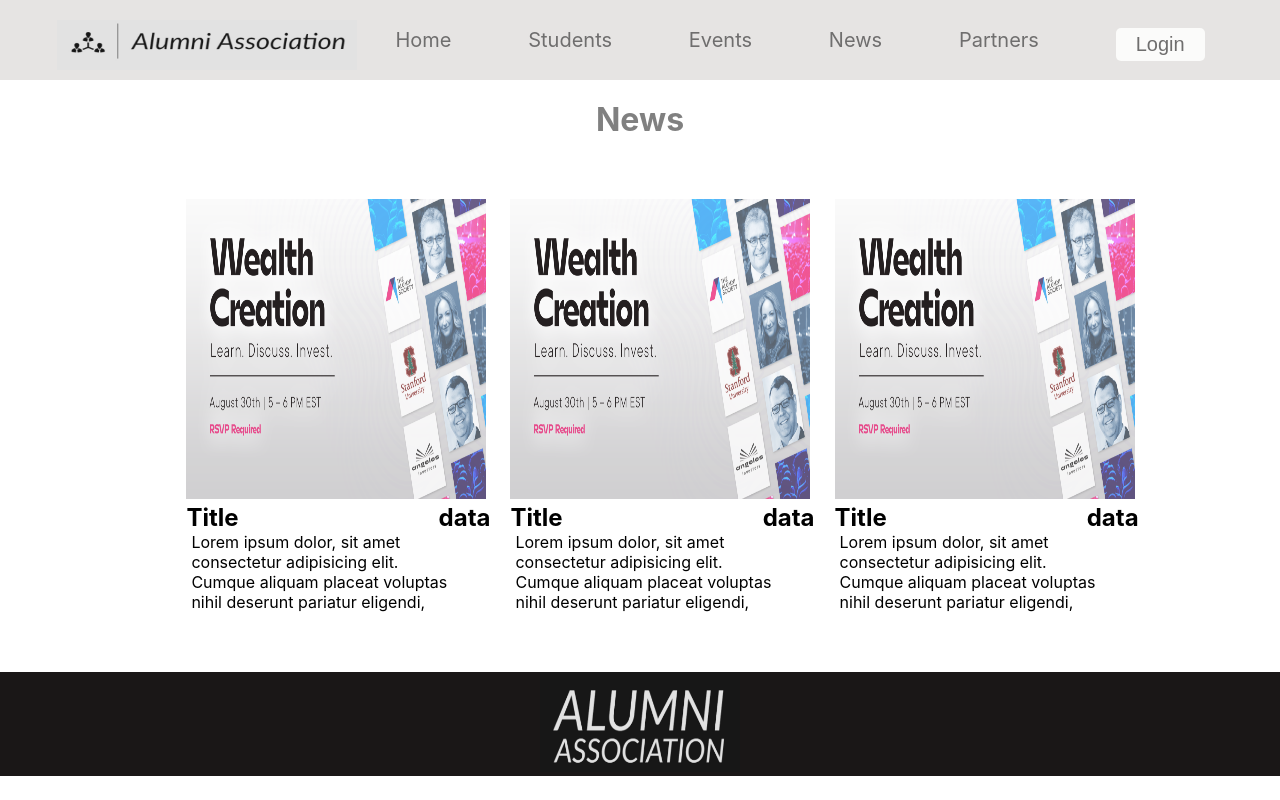
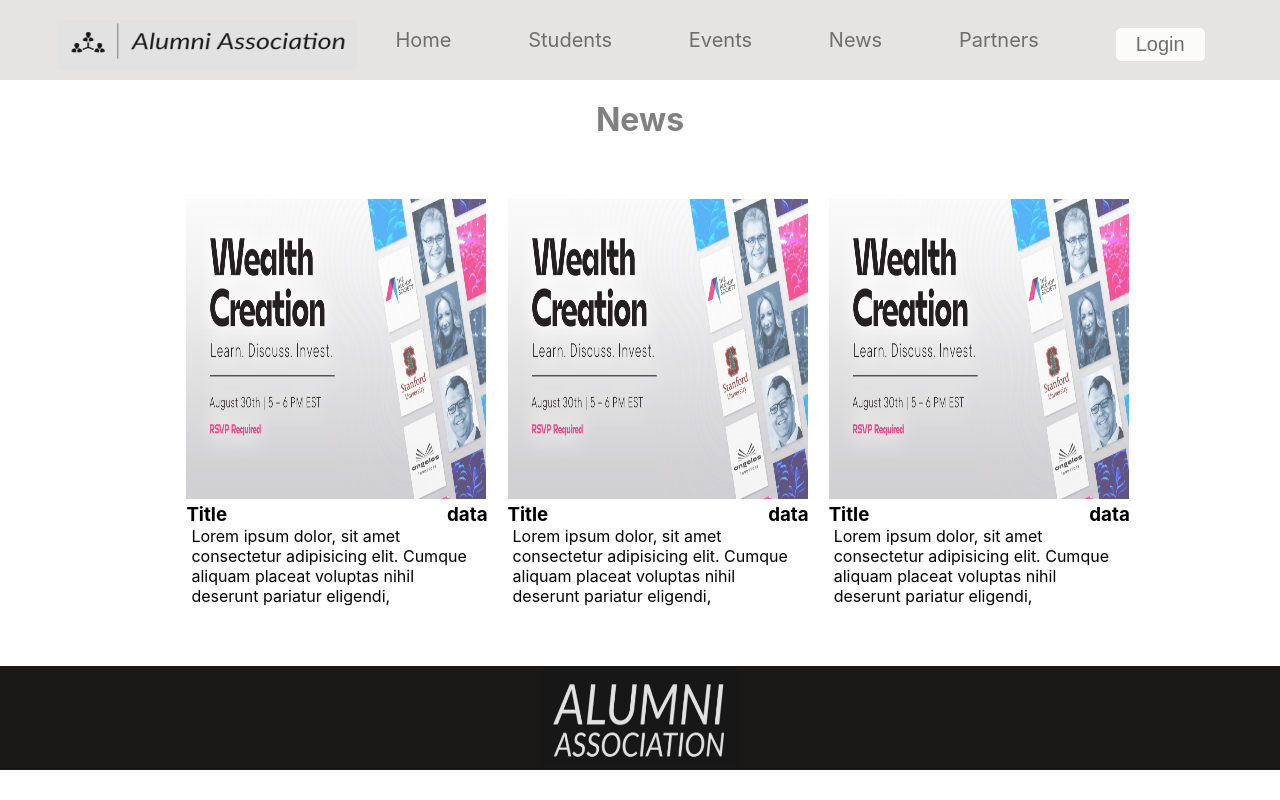
Before and after one commit to Sherifzade-Bajrami/AlumniFront1, a React (Create React App) app: page /news in a window 1280 px wide. Built offline with nearby package versions, Linux system fonts and the light colour scheme.

Commit message:
edited news

```diff
--- a/src/views/News.jsx
+++ b/src/views/News.jsx
@@ -12,44 +12,22 @@
        }}>
         <div >
         <img src={require('./img/news.png')} height={'300'} width={'300'} alt='' className="img-h"/>
-        <h1 style={{
-            paddingLeft:"20px"
-        }}
-        >Title
-        <span style={{paddingLeft:"200px"}}>data</span>
-        </h1>
-        <p style={{
-            width:"80%",
-            paddingLeft:"25px"
-        }}>Lorem ipsum dolor, sit amet consectetur adipisicing elit. Cumque aliquam placeat
+        <h3 style={{paddingLeft:"20px"}}>Title
+        <span style={{paddingLeft:"220px"}}>data</span>
+        </h3>
+        <p style={{ width:"90%", paddingLeft:"25px" }}>Lorem ipsum dolor, sit amet consectetur adipisicing elit. Cumque aliquam placeat
              voluptas nihil deserunt pariatur eligendi,</p>
         </div>
         <div >
         <img src={require('./img/news.png')} height={'300'} width={'300'} alt='' className="img-h"/>
-        <h1 style={{
-            paddingLeft:"20px"
-        }}
-        >Title
-        <span style={{paddingLeft:"200px"}}>data</span>
-        </h1>
-        <p style={{
-            width:"80%",
-            paddingLeft:"25px"
-        }}>Lorem ipsum dolor, sit amet consectetur adipisicing elit. Cumque aliquam placeat
+        <h3 style={{paddingLeft:"20px"}}>Title<span style={{paddingLeft:"220px"}}>data</span></h3>
+         <p style={{width:"90%",paddingLeft:"25px"}}>Lorem ipsum dolor, sit amet consectetur adipisicing elit. Cumque aliquam placeat
              voluptas nihil deserunt pariatur eligendi,</p>
         </div>
         <div >
         <img src={require('./img/news.png')} height={'300'} width={'300'} alt='' className="img-h"/>
-        <h1 style={{
-            paddingLeft:"20px"
-        }}
-        >Title
-        <span style={{paddingLeft:"200px"}}>data</span>
-        </h1>
-        <p style={{
-            width:"80%",
-            paddingLeft:"25px"
-        }}>Lorem ipsum dolor, sit amet consectetur adipisicing elit. Cumque aliquam placeat
+        <h3 style={{paddingLeft:"20px"}}>Title<span style={{paddingLeft:"220px"}}>data</span></h3>
+        <p style={{width:"90%",paddingLeft:"25px"}}>Lorem ipsum dolor, sit amet consectetur adipisicing elit. Cumque aliquam placeat
              voluptas nihil deserunt pariatur eligendi,</p>
         </div>
        </section>
```
